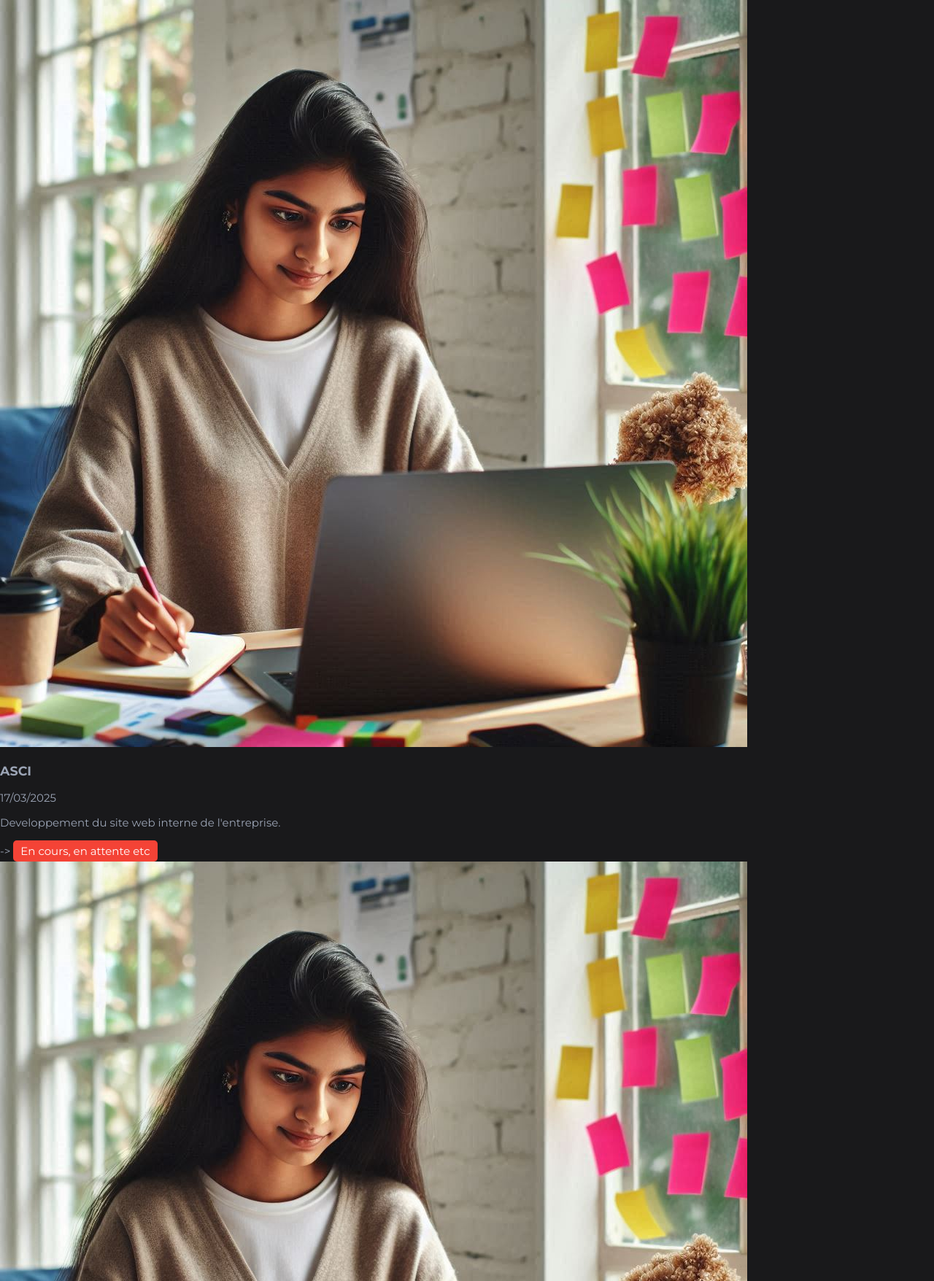
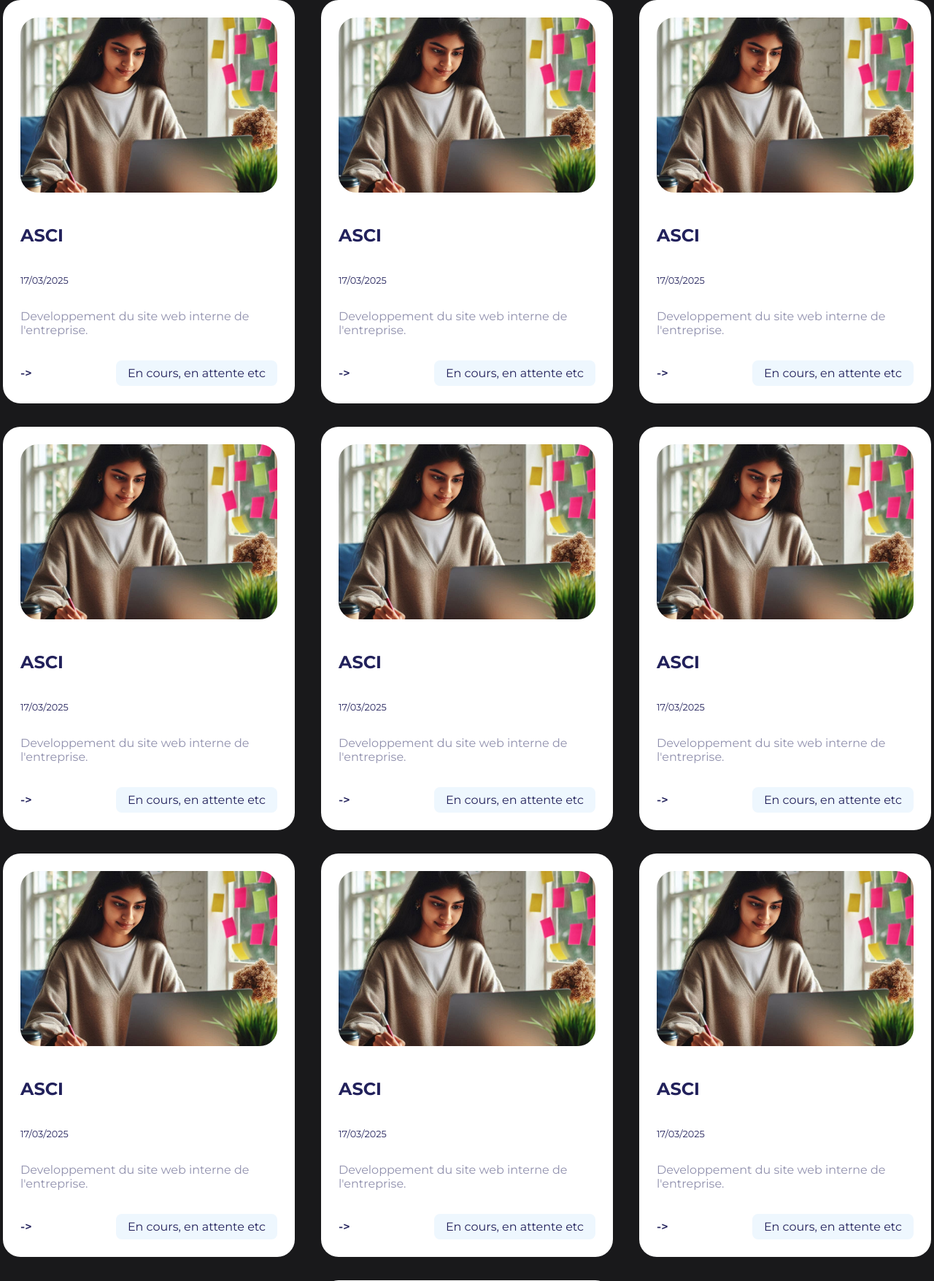
Before and after one commit to masdonte/StageConnect, a PHP site: page /pages/apply.php in a window 1280 px wide. Shown: the part 112-1868 px from the top of the page at 73% size. Run offline with PHP 8.4, Linux system fonts and the light colour scheme.

Commit message:
update offer.cs (old was useless)

```diff
--- a/css/offer.css
+++ b/css/offer.css
@@ -1 +1,269 @@
 /* parti de creation des offres de stages */
+
+
+*,
+*:after,
+*:before {
+
+
+    box-sizing: border-box;
+
+
+}
+
+
+
+
+
+
+
+
+@media screen and (max-width: 768px) {
+
+
+    html {
+
+
+        font-size: 15px
+    }
+
+
+}
+
+
+
+
+
+@media screen and (max-width: 465px) {
+
+
+    html {
+
+
+        font-size: 14px
+    }
+
+
+}
+
+
+
+
+
+
+
+
+.card {
+
+
+    width: 25rem;
+
+
+    height: auto;
+
+
+    background: #fff;
+
+
+    border-radius: 1.5rem;
+
+
+    padding: 1.5rem;
+
+
+    overflow: hidden;
+
+
+    position: relative;
+
+
+    display: flex;
+
+
+    flex-direction: column;
+
+
+}
+
+
+
+
+
+.card-img-holder {
+
+
+    width: 100%;
+
+
+    height: auto;
+
+
+    position: relative;
+
+
+}
+
+
+
+
+
+.card-img-holder img {
+
+
+    width: 100%;
+
+
+    height: auto;
+
+
+    max-height: 15rem;
+
+
+    object-fit: cover;
+
+
+    border-radius: 1.5rem;
+
+
+}
+
+
+
+
+
+.blog-title {
+
+
+    color: #22215B;
+
+
+    padding: 1rem 0;
+
+
+    font-size: 1.5rem;
+
+
+}
+
+
+
+
+
+.description {
+
+
+    padding: 1rem 0;
+
+
+    color: #22215B80;
+
+
+    font-size: 1rem;
+
+
+}
+
+
+
+
+
+.blog-time {
+
+
+    font-size: .8rem;
+
+
+    color: #22215B;
+
+
+}
+
+
+
+
+
+.options {
+
+
+    display: flex;
+
+
+    align-items: center;
+
+
+    justify-content: space-between;
+
+
+    font-size: 1rem;
+
+
+}
+
+
+
+
+
+.options span {
+
+
+    font-weight: 600;
+
+
+    color: #22215B;
+
+
+}
+
+
+
+
+
+.btn {
+
+
+    font-size: 1rem;
+
+
+    padding: .5rem 1rem;
+
+
+    border-radius: .5rem;
+
+
+    font-weight: 400;
+
+
+    background: #EEF7FE;
+
+
+    color: #22215B;
+
+
+    cursor: pointer;
+
+
+}
+
+
+main {
+
+
+    display: flex;
+
+
+    flex-wrap: wrap;
+
+
+    gap: 2rem;
+
+
+    justify-content: space-evenly;
+
+
+}
+
+
+
+
+
+/* fin de la partie bouton je vais CREER un autre style je pense */
```
